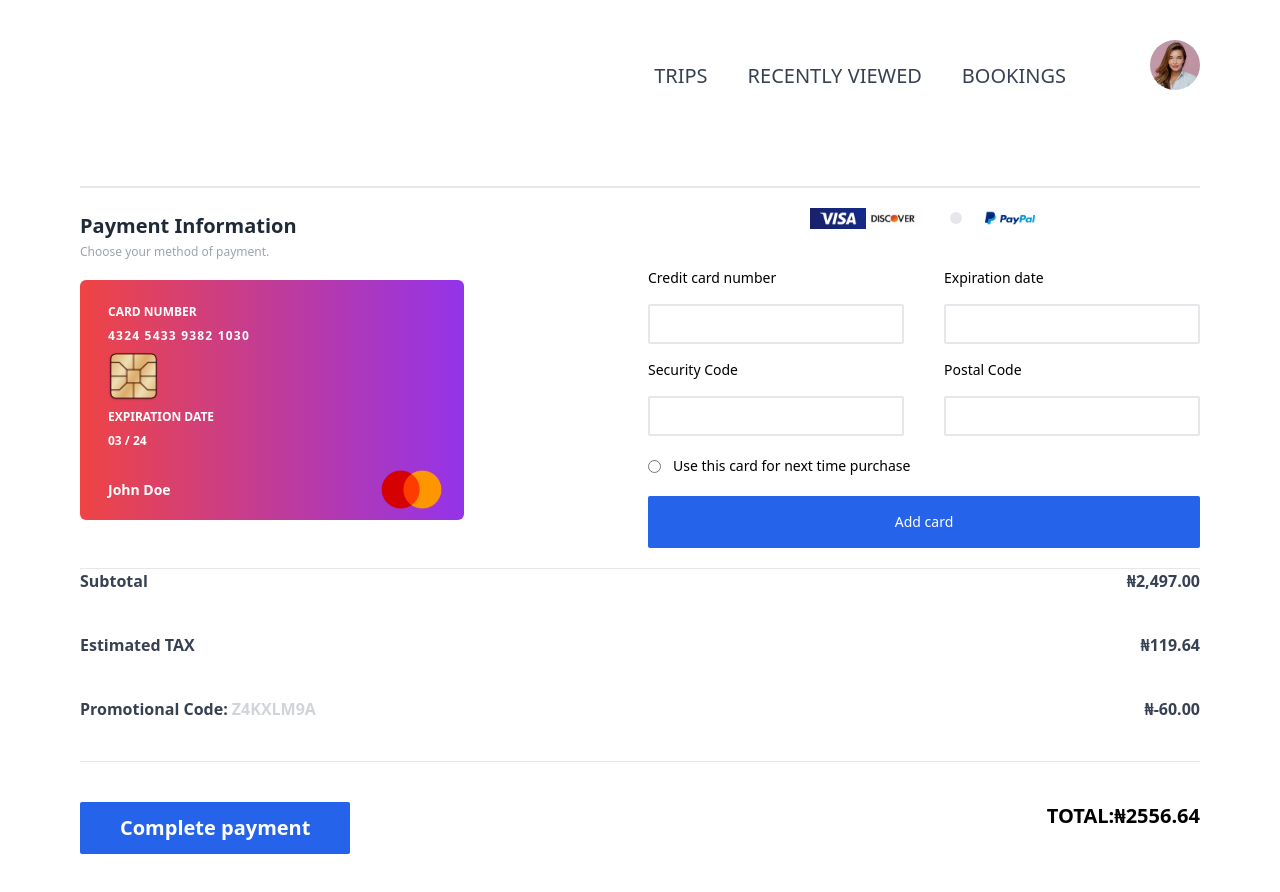
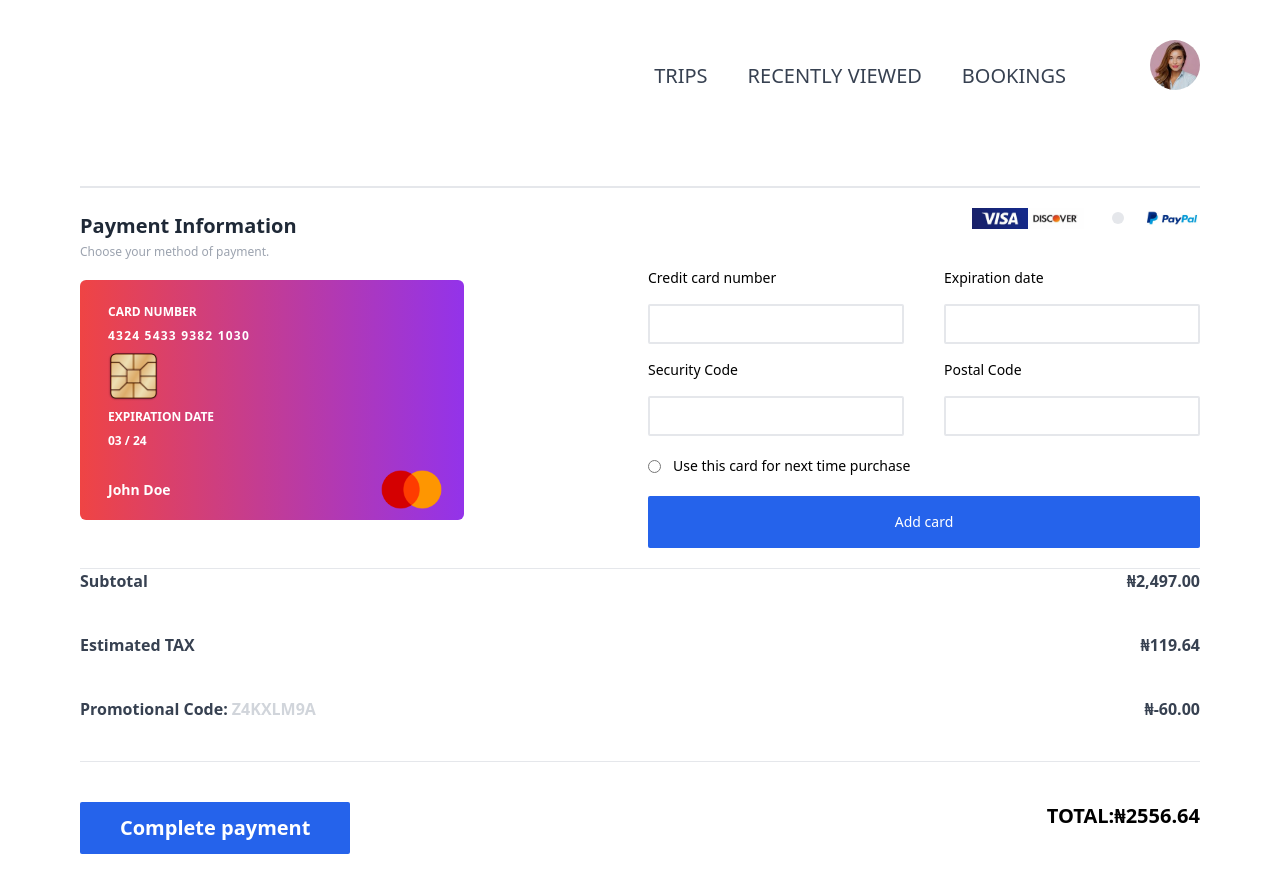
Before and after one commit to mrted/payment-page-tailwindcss, a plain HTML site: page index.html in a window 1280 px wide. Drawn offline with nearby package versions, Linux system fonts and the light colour scheme.

Commit message:
minor fix

```diff
--- a/index.html
+++ b/index.html
@@ -44,7 +44,7 @@
                     </div>
 
                     <div>
-                        <div class="flex justify-center items-center space-x-5 md:flex justify-end items-center mt-5">
+                        <div class="flex justify-end items-center space-x-5 md:flex justify-end items-center mt-5">
                             <div class="flex justify-start items-center mr-2 bg-red-500">
                                 <div class="w-14 h-5"><img src="visa.jpg" alt=""> </div>
                                 <div class="w-14 h-5"><img src="discover.jpg" alt=""></div>
```
